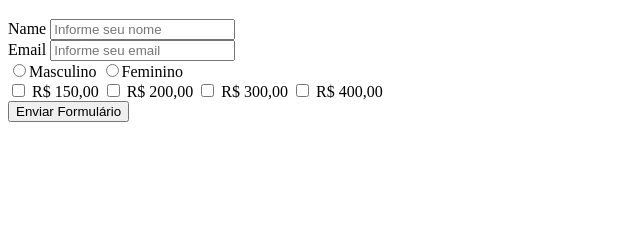
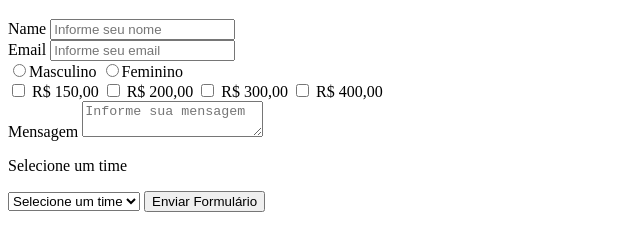
Before and after one commit to ghist/teste, a plain HTML site: page form.html in a window 1280 px wide. Shown: the part 61-312 px from the top of the page, without its empty margins (0-640 px from the left). Drawn offline with Linux system fonts and the light colour scheme.

Commit message:
atualizacao do form com select, textarea e option

```diff
--- a/form.html
+++ b/form.html
@@ -33,6 +33,23 @@
                 <input type="checkbox" name="variosprecos" values="300"> R$ 300,00
                 <input type="checkbox" name="variosprecos" values="400"> R$ 400,00
             </div>
+
+            <div>
+
+            <label for="mensagem">Mensagem
+                <textarea id="mensagem" placeholder="Informe sua mensagem"></textarea>
+            </label>
+
+            <label>
+                <p>Selecione um time</p>
+                <select>
+                    <option value="" selected>Selecione um time</option>
+                    <option value="palmeiras">Palmeiras</option>
+                    <option value="vasco">Vasco</option>
+                    <option value="flamengo">Flamengo</option>
+                    <option value="santos">Santos</option>
+                </select>
+            </label>
             <button>Enviar Formulário</button>
         </form>
     </body>
```
